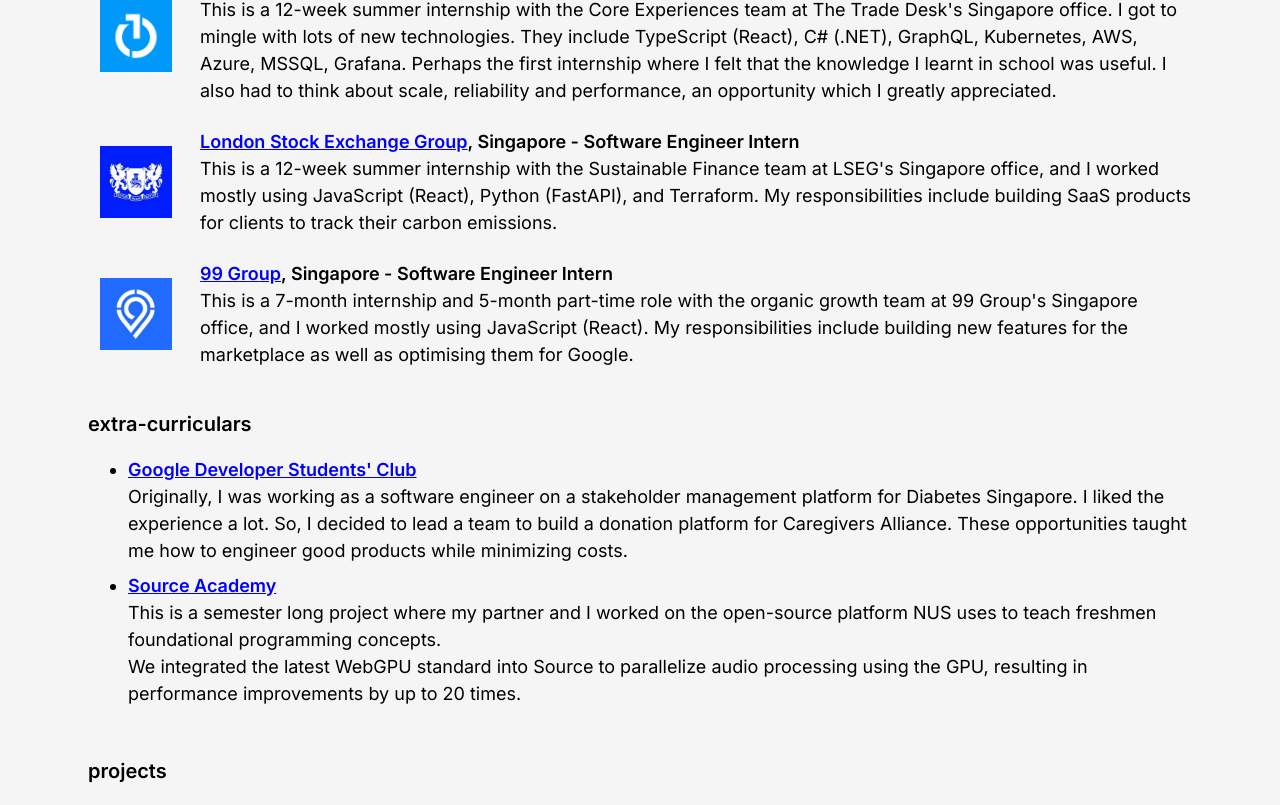
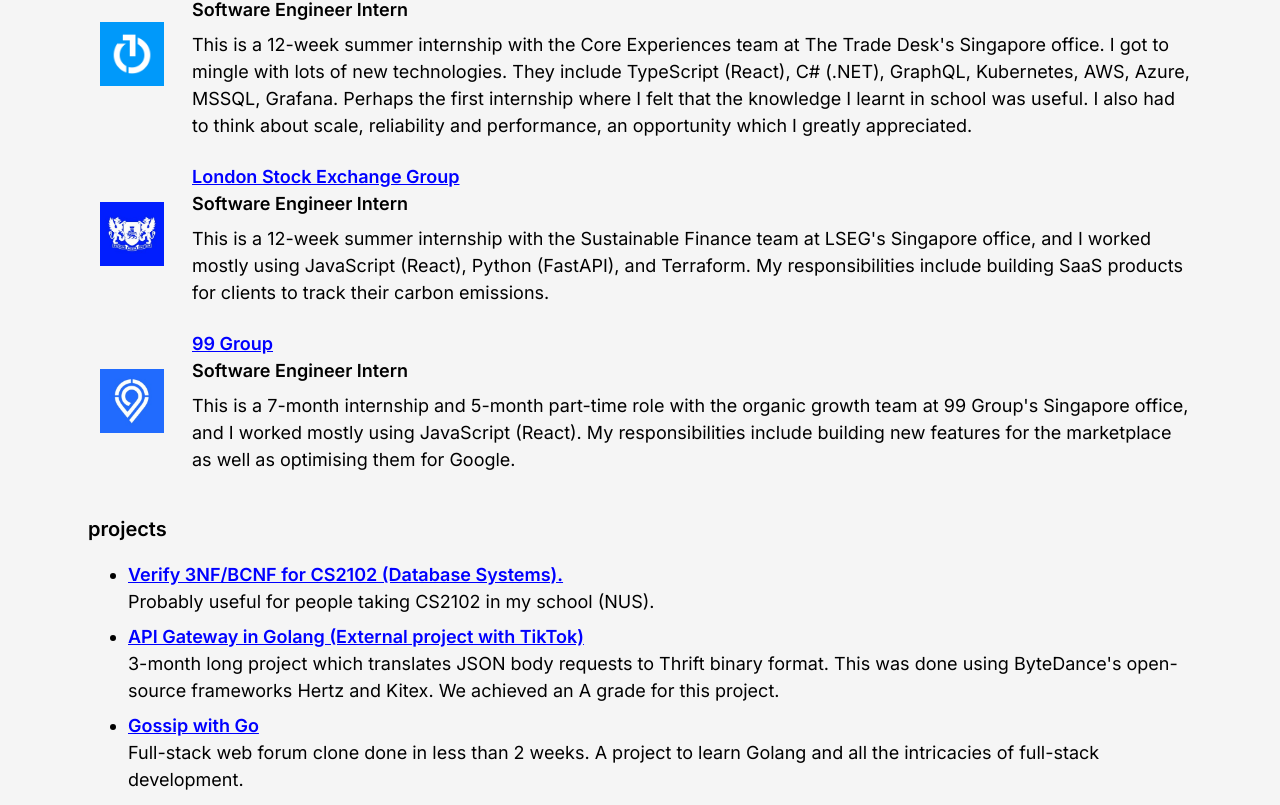
Before and after one commit to jianrong7/website, a Next.js app: page / in a window 1280 px wide. Shown: the part 550-1355 px from the top of the page. Built offline with nearby package versions, Linux system fonts and the light colour scheme.

Commit message:
cleanup work experiences

```diff
--- a/src/app/Header.tsx
+++ b/src/app/Header.tsx
@@ -7,7 +7,7 @@
 export default function Header() {
   return (
     <>
-      <header className="flex flex-col px-12 pt-12 gap-4">
+      <header className="flex flex-col px-8 sm:px-12 pt-12 gap-4">
         <div className="flex flex-col items-center sm:flex-row sm:justify-between">
           <h1 className="text-3xl my-2">
             <span className="border-b-2">Jian Rong</span> Loh
--- a/src/app/Projects.tsx
+++ b/src/app/Projects.tsx
@@ -3,6 +3,18 @@
     <>
       <h2 className="mt-6 text-xl font-semibold">projects</h2>
       <ul>
+        <li className="mb-2">
+          <h3 className="font-semibold">
+            <a
+              href="https://cs2102-checker.streamlit.app/"
+              target="_blank"
+              rel="noreferrer noopener"
+            >
+              Verify 3NF/BCNF for CS2102 (Database Systems).
+            </a>
+          </h3>
+          <p>Probably useful for people taking CS2102 in my school (NUS).</p>
+        </li>
         <li className="mb-2">
           <h3 className="font-semibold">
             <a
@@ -14,11 +26,9 @@
             </a>
           </h3>
           <p>
-            This is a 3-month long project where my partner and I worked on
-            building an API Gateway which translates JSON body requests to
-            Thrift binary format. This was done using ByteDance&apos;s
-            open-source frameworks Hertz and Kitex. We achieved an A grade for
-            this project.
+            3-month long project which translates JSON body requests to Thrift
+            binary format. This was done using ByteDance&apos;s open-source
+            frameworks Hertz and Kitex. We achieved an A grade for this project.
           </p>
         </li>
         <li className="mb-2">
@@ -32,9 +42,8 @@
             </a>
           </h3>
           <p>
-            Full-stack web forum clone. I built the frontend using React and
-            TypeScript. I built the backend using Go and Gin. The project is
-            also dockerized with its own CI/CD pipeline.
+            Full-stack web forum clone done in less than 2 weeks. A project to
+            learn Golang and all the intricacies of full-stack development.
           </p>
         </li>
         <li className="mb-2">
@@ -48,10 +57,9 @@
             </a>
           </h3>
           <p>
-            A mobile app that helps learner drivers in Singapore to pass their
-            driving theory tests. I extracted the questions and answers using
-            Optical Character Recognition and hosted the data on Firebase. The
-            app UI is built using React Native.
+            A mobile app built using React Native to help myself pass theory
+            tests. I extracted the questions and answers using Optical Character
+            Recognition.
           </p>
         </li>
       </ul>
--- a/src/app/WorkExperience.tsx
+++ b/src/app/WorkExperience.tsx
@@ -1,90 +1,46 @@
-import Image from "next/image";
+import Experience from "./components/Experience";
 
 export default function WorkExperience() {
   return (
     <>
       <h2 className="mt-6 text-xl font-semibold">work</h2>
       <ul className="flex flex-col gap-8 p-0 md:gap-6">
-        <li className="list-none ml-3">
-          <div className="flex flex-col items-center gap-7 md:flex-row">
-            <Image
-              src="/ttd-logo.png"
-              alt="The Trade Desk Logo"
-              width={72}
-              height={72}
-            />
-            <div>
-              <h3 className="font-semibold">
-                <a
-                  href="https://www.thetradedesk.com/"
-                  target="_blank"
-                  rel="noreferrer noopener"
-                >
-                  The Trade Desk
-                </a>
-                , Singapore - Software Engineer Intern
-              </h3>
-              <p>
-                This is a 12-week summer internship with the Core Experiences
-                team at The Trade Desk&apos;s Singapore office. I got to mingle
+        <Experience
+          imgSrc={"/ttd-logo.png"}
+          imgAlt={"The Trade Desk Logo"}
+          companyName={"The Trade Desk"}
+          jobTitle={"Software Engineer Intern"}
+          jobDescription="This is a 12-week summer internship with the Core Experiences
+                team at The Trade Desk's Singapore office. I got to mingle
                 with lots of new technologies. They include TypeScript (React),
                 C# (.NET), GraphQL, Kubernetes, AWS, Azure, MSSQL, Grafana.
                 Perhaps the first internship where I felt that the knowledge I
                 learnt in school was useful. I also had to think about scale,
                 reliability and performance, an opportunity which I greatly
-                appreciated.
-              </p>
-            </div>
-          </div>
-        </li>
-        <li className="list-none ml-3">
-          <div className="flex flex-col items-center gap-7 md:flex-row">
-            <Image src="/lseg.jpeg" alt="LSEG Logo" width={72} height={72} />
-            <div>
-              <h3 className="font-semibold">
-                <a
-                  href="https://www.lseg.com/en/labs"
-                  target="_blank"
-                  rel="noreferrer noopener"
-                >
-                  London Stock Exchange Group
-                </a>
-                , Singapore - Software Engineer Intern
-              </h3>
-              <p>
-                This is a 12-week summer internship with the Sustainable Finance
-                team at LSEG&apos;s Singapore office, and I worked mostly using
-                JavaScript (React), Python (FastAPI), and Terraform. My
-                responsibilities include building SaaS products for clients to
-                track their carbon emissions.
-              </p>
-            </div>
-          </div>
-        </li>
-        <li className="list-none ml-3">
-          <div className="flex flex-col items-center gap-7 md:flex-row">
-            <Image src="/99co.jpeg" alt="99co Logo" width={72} height={72} />
-            <div>
-              <h3 className="font-semibold">
-                <a
-                  href="https://www.99.co"
-                  target="_blank"
-                  rel="noreferrer noopener"
-                >
-                  99 Group
-                </a>
-                , Singapore - Software Engineer Intern
-              </h3>
-              <p>
-                This is a 7-month internship and 5-month part-time role with the
-                organic growth team at 99 Group&apos;s Singapore office, and I
+                appreciated."
+        />
+        <Experience
+          imgSrc={"/lseg.jpeg"}
+          imgAlt={"LSEG Logo"}
+          companyName={"London Stock Exchange Group"}
+          jobTitle={"Software Engineer Intern"}
+          jobDescription="This is a 12-week summer internship with the Sustainable Finance
+          team at LSEG's Singapore office, and I worked mostly using
+          JavaScript (React), Python (FastAPI), and Terraform. My
+          responsibilities include building SaaS products for clients to
+          track their carbon emissions."
+        />
+        <Experience
+          imgSrc={"/99co.jpeg"}
+          imgAlt={"99co Logo"}
+          companyName={"99 Group"}
+          jobTitle={"Software Engineer Intern"}
+          jobDescription="This is a 7-month internship and 5-month part-time role with the
+                organic growth team at 99 Group's Singapore office, and I
                 worked mostly using JavaScript (React). My responsibilities
                 include building new features for the marketplace as well as
-                optimising them for Google.
-              </p>
-            </div>
-          </div>
-        </li>
+                optimising them for Google."
+        />
       </ul>
     </>
   );
--- /dev/null
+++ b/src/app/components/Experience.tsx
@@ -0,0 +1,53 @@
+import Image from "next/image";
+
+type ExperienceProp = {
+  imgSrc: string;
+  imgAlt: string;
+  companyName: string;
+  jobTitle: string;
+  jobDescription: string;
+};
+
+export default function Experience({
+  imgSrc,
+  imgAlt,
+  companyName,
+  jobTitle,
+  jobDescription,
+}: ExperienceProp) {
+  return (
+    <li className="list-none ml-3">
+      <div className="flex flex-col md:items-center gap-7 md:flex-row">
+        <Image
+          src={imgSrc}
+          alt={imgAlt}
+          width={64}
+          height={64}
+          className="hidden md:block"
+        />
+        <div>
+          <div className="flex gap-4 mb-2">
+            <Image
+              src={imgSrc}
+              alt={imgAlt}
+              width={64}
+              height={64}
+              className="md:hidden"
+            />
+            <h3 className="font-semibold flex-col flex">
+              <a
+                href="https://www.thetradedesk.com/"
+                target="_blank"
+                rel="noreferrer noopener"
+              >
+                {companyName}
+              </a>
+              <span>{jobTitle}</span>
+            </h3>
+          </div>
+          <p>{jobDescription}</p>
+        </div>
+      </div>
+    </li>
+  );
+}
--- a/src/app/page.tsx
+++ b/src/app/page.tsx
@@ -10,10 +10,10 @@
   return (
     <>
       <Header />
-      <main className="flex min-h-screen flex-col px-12 pb-12">
+      <main className="flex min-h-screen flex-col px-8 sm:px-12 pb-12">
         <AboutMe />
         <WorkExperience />
-        <ExtraCurriculars />
+        {/* <ExtraCurriculars /> */}
         <Projects />
         {/* <TechnicalStuff /> */}
         <Teaching />
```
